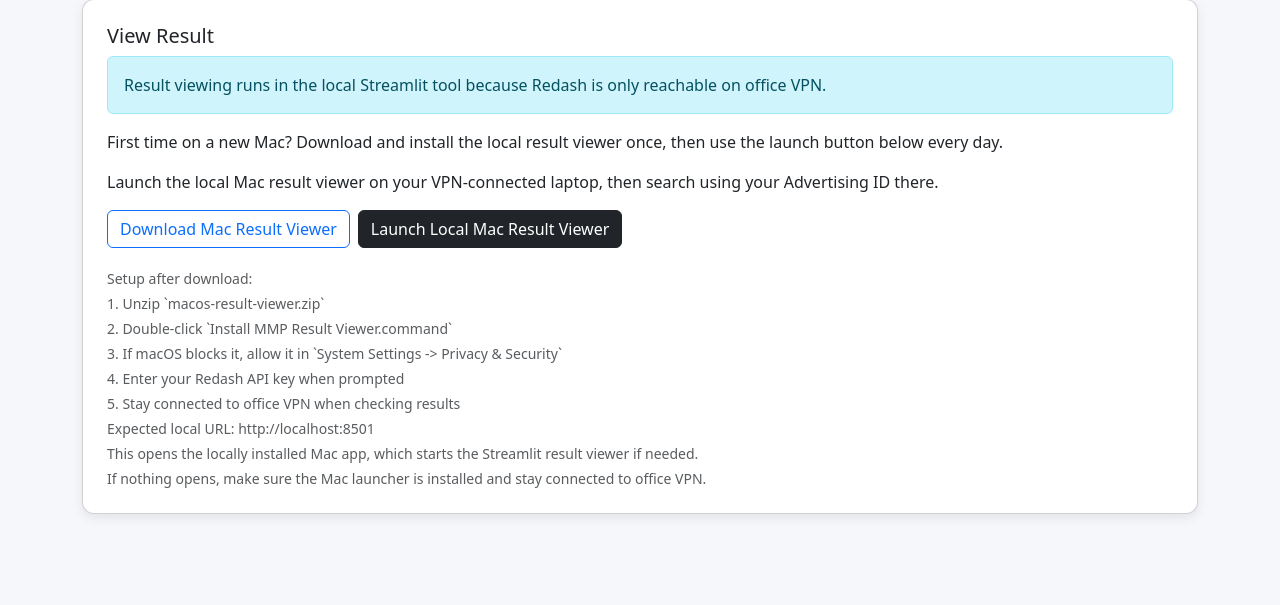
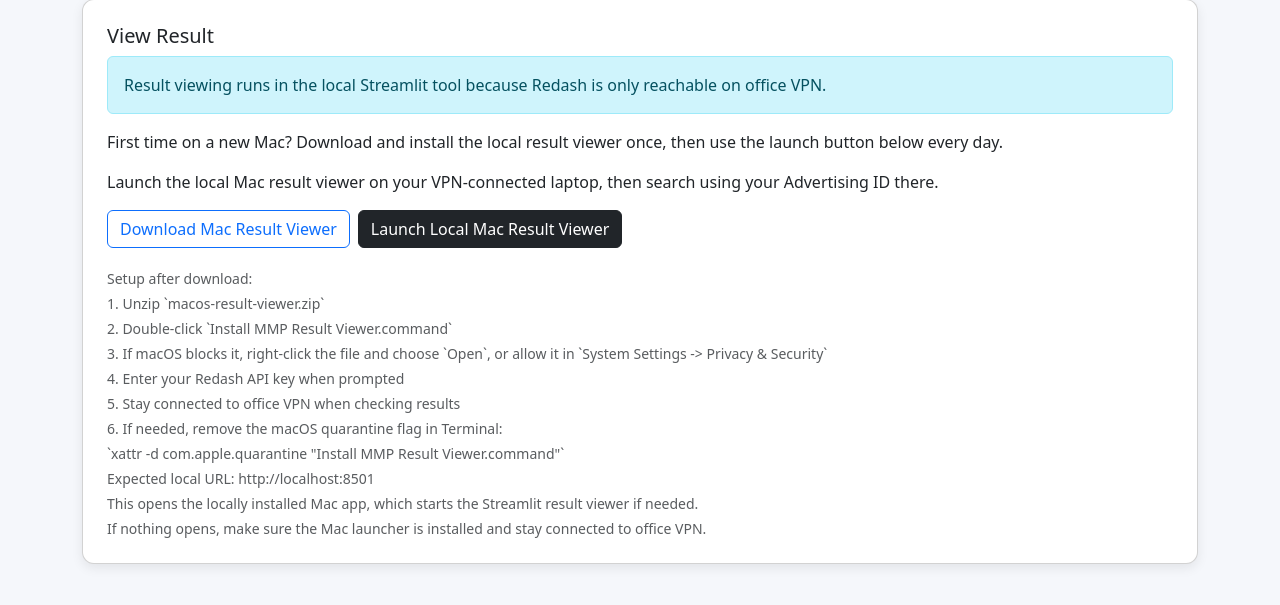
Before and after one commit to imranxnadeemnn/mmp-tool, a Flask app: page / in a window 1280 px wide, after a click on "View Result". Shown: the part 175-780 px from the top of the page. Run offline with Flask 3, Linux system fonts and the light colour scheme; some libraries are stand-ins or nearby versions.

Commit message:
Document Gatekeeper workaround for Mac installer

```diff
--- a/templates/index.html
+++ b/templates/index.html
@@ -111,13 +111,19 @@
                         2. Double-click `Install MMP Result Viewer.command`
                     </div>
                     <div class="form-text">
-                        3. If macOS blocks it, allow it in `System Settings -> Privacy & Security`
+                        3. If macOS blocks it, right-click the file and choose `Open`, or allow it in `System Settings -> Privacy & Security`
                     </div>
                     <div class="form-text">
                         4. Enter your Redash API key when prompted
                     </div>
                     <div class="form-text">
                         5. Stay connected to office VPN when checking results
+                    </div>
+                    <div class="form-text">
+                        6. If needed, remove the macOS quarantine flag in Terminal:
+                    </div>
+                    <div class="form-text">
+                        `xattr -d com.apple.quarantine "Install MMP Result Viewer.command"`
                     </div>
                     <div class="form-text">
                         Expected local URL: <span id="resultViewerUrlText">{{ result_viewer_url }}</span>
```
